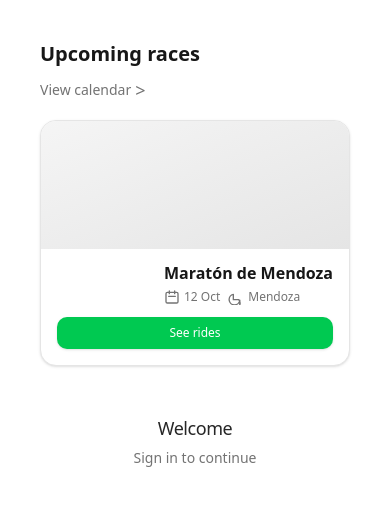
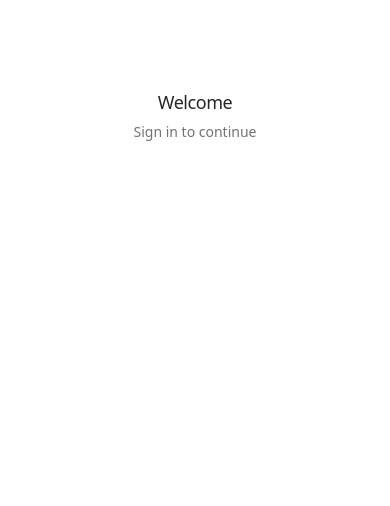
Before and after one commit to jetchart/base-web, a React (Vite) app: page / in a window 390 px wide. Shown: the top 506 px of the page. Built offline with nearby package versions, Linux system fonts and the light colour scheme.

Commit message:
Add JWT call

```diff
--- a/src/App.tsx
+++ b/src/App.tsx
@@ -14,6 +14,7 @@ import { Card, CardHeader, CardTitle, CardDescription, CardContent } from './com
 
 function App() {
   const [userCredential, setUserCredential] = useState<any | null>(null);
+  const [users, setUsers] = useState<any[]>([]);
 
   useEffect(() => {
     const stored = localStorage.getItem('userCredential');
@@ -26,6 +27,22 @@ function App() {
     }
   }, []);
 
+  // Fetch users when logged in
+  useEffect(() => {
+    if (userCredential && userCredential.token) {
+      fetch(`${import.meta.env.VITE_BACKEND_URL}/users`, {
+        headers: {
+          'Authorization': `Bearer ${userCredential.token}`
+        }
+      })
+        .then(res => res.json())
+        .then(data => setUsers(data))
+        .catch(() => setUsers([]));
+    } else {
+      setUsers([]);
+    }
+  }, [userCredential]);
+
   const handleGoogleLoginSuccess = async (credentialResponse: any) => {
     const token = credentialResponse.credential;
     try {
@@ -37,9 +54,14 @@ function App() {
         body: JSON.stringify({ token }),
       });
       const data = await response.json();
-      if (data) {
-        setUserCredential(data);
-        localStorage.setItem('userCredential', JSON.stringify(data));
+      // Ensure token is present in userCredential for /users fetch
+      if (data && (data.token || data.accessToken)) {
+        const userData = {
+          ...data,
+          token: data.token || data.accessToken
+        };
+        setUserCredential(userData);
+        localStorage.setItem('userCredential', JSON.stringify(userData));
       }
       console.log('Login backend response:', data);
     } catch (error) {
@@ -50,35 +72,11 @@ function App() {
   function handleLogout(): void {
     setUserCredential(null);
     localStorage.removeItem('userCredential');
+    setUsers([]);
   }
 
   return (
     <div className="min-h-screen bg-white dark:bg-neutral-950 p-2 sm:p-6">
-      {/* Header section */}
-      <div className="flex flex-col sm:flex-row items-start sm:items-center justify-between max-w-2xl mx-auto mb-4 sm:mb-6 gap-2 sm:gap-0">
-        <h2 className="text-xl sm:text-2xl font-bold text-neutral-900 dark:text-neutral-100">Upcoming races</h2>
-        <button className="flex items-center gap-1 text-sm font-medium text-neutral-500 hover:text-neutral-800 dark:hover:text-neutral-200 transition">
-          View calendar <span className="text-lg">&gt;</span>
-        </button>
-      </div>
-
-      {/* Card section */}
-      <div className="max-w-2xl mx-auto">
-        <Card className="rounded-2xl border border-neutral-200 dark:border-neutral-800 shadow-sm overflow-hidden">
-          <div className="h-32 sm:h-40 bg-gradient-to-br from-neutral-100 to-neutral-200 dark:from-neutral-900 dark:to-neutral-800" />
-          <div className="flex flex-col sm:flex-row items-end sm:items-end justify-between p-4 sm:p-6 pt-3 sm:pt-4 gap-3 sm:gap-4">
-            <div>
-              <h3 className="text-base sm:text-lg font-semibold text-neutral-900 dark:text-neutral-100 mb-1">Maratón de Mendoza</h3>
-              <div className="flex items-center gap-2 sm:gap-3 text-neutral-500 dark:text-neutral-400 text-xs sm:text-sm">
-                <span className="flex items-center gap-1"><svg xmlns='http://www.w3.org/2000/svg' className="w-4 h-4" fill="none" viewBox="0 0 24 24" stroke="currentColor"><path strokeLinecap="round" strokeLinejoin="round" strokeWidth={2} d="M8 7V3m8 4V3m-9 8h10M5 21h14a2 2 0 002-2V7a2 2 0 00-2-2H5a2 2 0 00-2 2v12a2 2 0 002 2z" /></svg>12 Oct</span>
-                <span className="flex items-center gap-1"><svg xmlns='http://www.w3.org/2000/svg' className="w-4 h-4" fill="none" viewBox="0 0 24 24" stroke="currentColor"><path strokeLinecap="round" strokeLinejoin="round" strokeWidth={2} d="M17.657 16.657A8 8 0 118 8v8h8a8 8 0 011.657 8z" /></svg>Mendoza</span>
-              </div>
-            </div>
-            <button className="bg-green-500 hover:bg-green-600 text-white font-medium px-3 sm:px-4 py-2 rounded-lg text-xs sm:text-sm shadow transition w-full sm:w-auto">See rides</button>
-          </div>
-        </Card>
-      </div>
-
       {/* Login card (optional, below) */}
       <div className="flex flex-col items-center justify-center mt-12">
         <Card className="w-full max-w-sm mx-auto border-none shadow-none bg-transparent p-0">
@@ -117,6 +115,38 @@ function App() {
           </CardContent>
         </Card>
       </div>
+      {/* Users table */}
+      {userCredential && users.length > 0 && (
+        <div className="max-w-2xl mx-auto mt-10">
+          <Card>
+            <CardHeader>
+              <CardTitle className="text-base font-semibold">Users</CardTitle>
+            </CardHeader>
+            <CardContent>
+              <div className="overflow-x-auto">
+                <table className="min-w-full text-sm">
+                  <thead>
+                    <tr className="border-b border-neutral-200 dark:border-neutral-800">
+                      {Object.keys(users[0]).map((key) => (
+                        <th key={key} className="px-3 py-2 text-left font-medium text-neutral-700 dark:text-neutral-200">{key}</th>
+                      ))}
+                    </tr>
+                  </thead>
+                  <tbody>
+                    {users.map((user, idx) => (
+                      <tr key={idx} className="border-b border-neutral-100 dark:border-neutral-800">
+                        {Object.values(user).map((value, i) => (
+                          <td key={i} className="px-3 py-2 text-neutral-700 dark:text-neutral-300">{String(value)}</td>
+                        ))}
+                      </tr>
+                    ))}
+                  </tbody>
+                </table>
+              </div>
+            </CardContent>
+          </Card>
+        </div>
+      )}
     </div>
   );
 }
```
